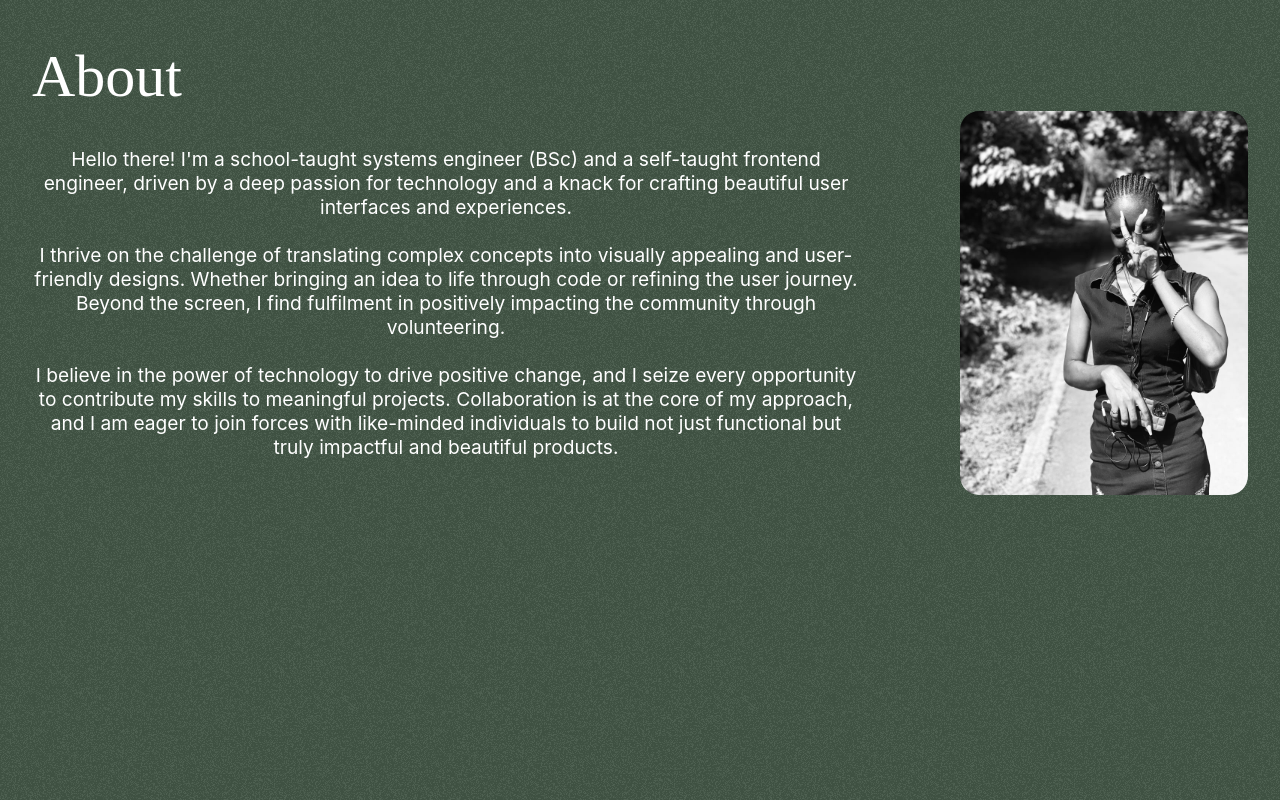
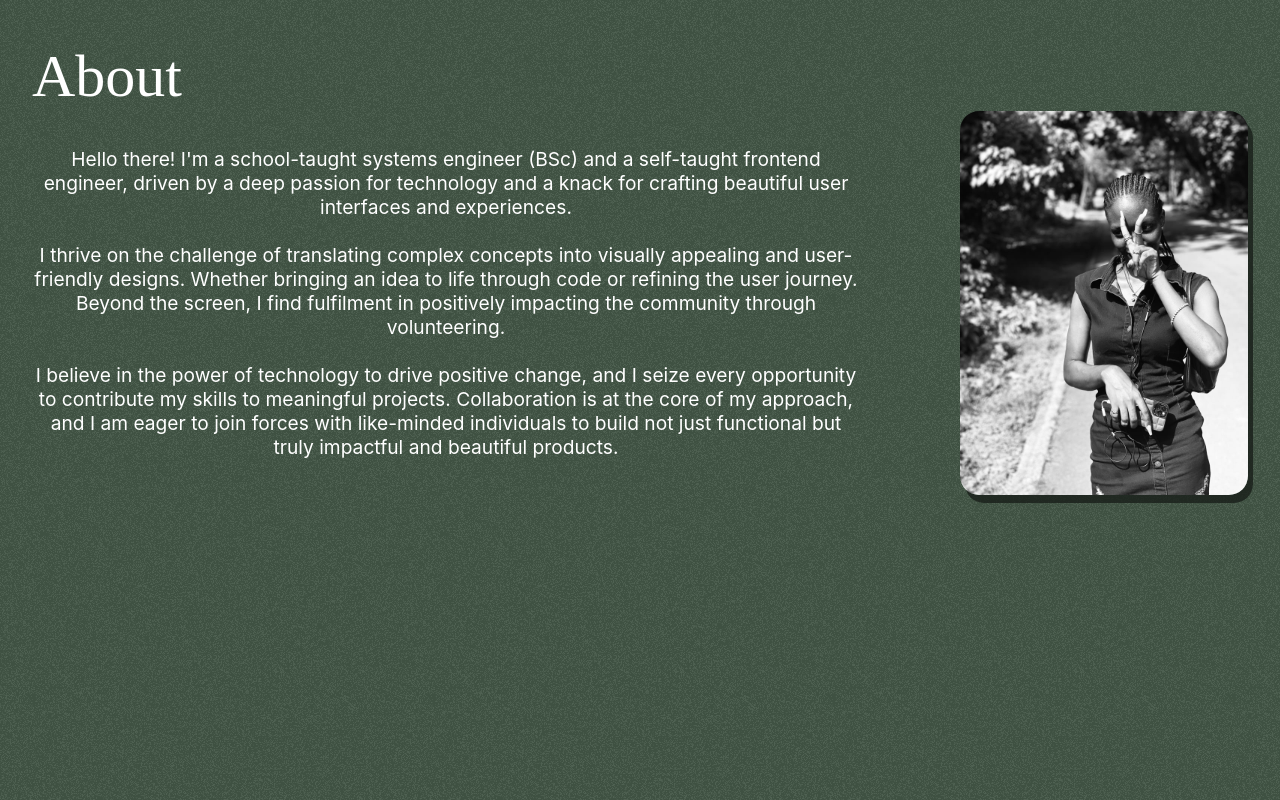
Before and after one commit to Maysummer/Portfolio1, a React (Create React App) app: page /about in a window 1280 px wide. Built offline with nearby package versions, Linux system fonts and the light colour scheme; a web font is replaced by a local one.

Commit message:
animate picture

```diff
--- a/src/pages/styles/aboutStyles.ts
+++ b/src/pages/styles/aboutStyles.ts
@@ -17,9 +17,50 @@ export const AboutContent = styled.div`
   align-items: center;
   gap: 100px;
   font-size: larger;
+
+  @media (max-width: 768px) {
+    flex-direction: column;
+    gap: 50px;
+  }
 `;
 
 export const AboutImage = styled.img`
   height: 20em;
   border-radius: 1em;
+  box-shadow: 5px 8px rgba(24, 31, 25, 0.8);
+
+  &:hover {
+    animation-name: img-animation;
+    animation-duration: 2.5s;
+    animation-iteration-count: infinite;
+    transform-origin: 70% 70%;
+    display: inline-block;
+
+    @keyframes img-animation {
+      0% {
+        transform: rotate(0deg);
+      }
+      10% {
+        transform: rotate(15deg);
+      }
+      20% {
+        transform: rotate(-10deg);
+      }
+      30% {
+        transform: rotate(14deg);
+      }
+      40% {
+        transform: rotate(-4deg);
+      }
+      50% {
+        transform: rotate(10deg);
+      }
+      60% {
+        transform: rotate(0deg);
+      }
+      100% {
+        transform: rotate(0deg);
+      }
+    }
+  }
 `;
```
